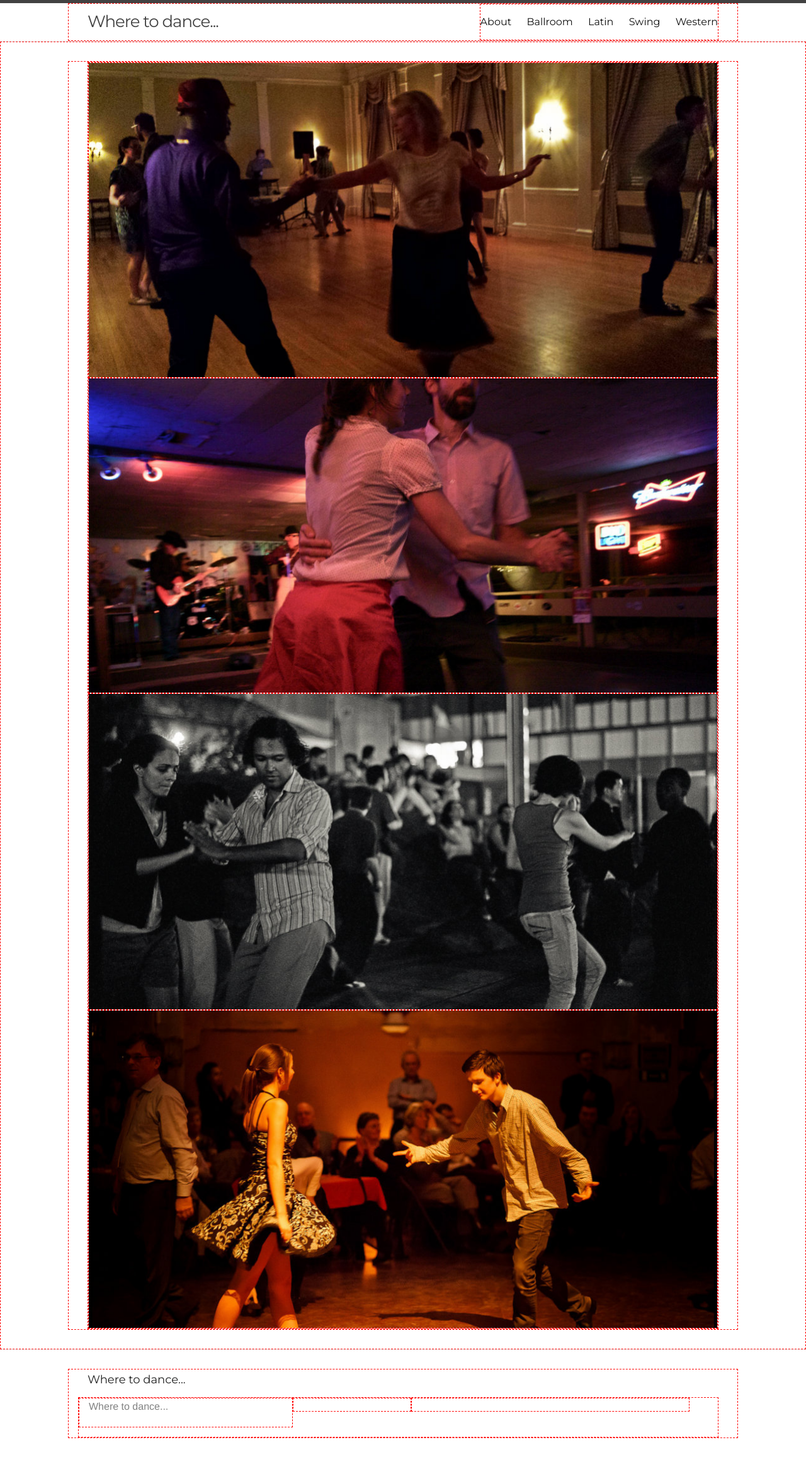
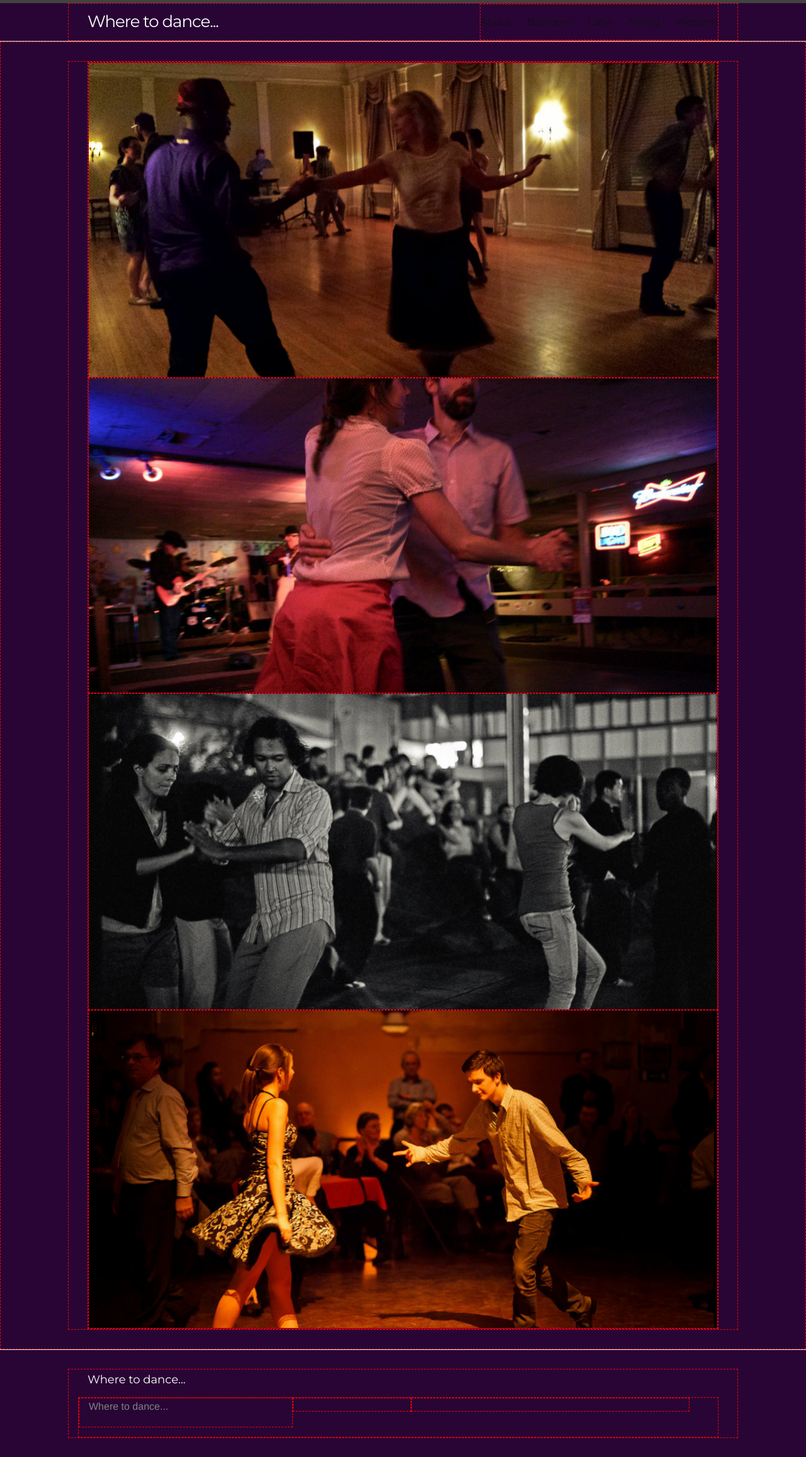
Before and after one commit to honeyjive/dance, a Jekyll site: the page built from index.html, in a window 1280 px wide. Shown: the whole page at 63% size. Built offline with Jekyll 4.4.1, drawn with Linux system fonts in a browser that asks for light colours.

Commit message:
adding test bg color. font does not work

```diff
--- a/css/style.css
+++ b/css/style.css
@@ -1,6 +1,9 @@
 /*************************/
 /******  homepage  ***********/
 /*************************/
+body {
+	background-color: #290535;
+}
 
 div {
 	border: 1px dashed red;
@@ -11,10 +14,15 @@
 .site-nav,
 .footer-heading {
 	font-family: 'Montserrat', sans-serif;
+	color: white;
 }
 
 div.wrapper {
 	max-width: 1064px;
+}
+
+.trigger {
+	color: white;
 }
 
 a.page-link.About {
@@ -41,11 +49,13 @@
 .post-title {
 	border: 1px solid blue;
 	font-family: 'Montserrat', sans-serif;
+	color: white;
 }
 
 .description {
 	font-family: 'Raleway', sans-serif;
 	list-style: none;
+	color: white;
 }
 
 /*************************/
```
